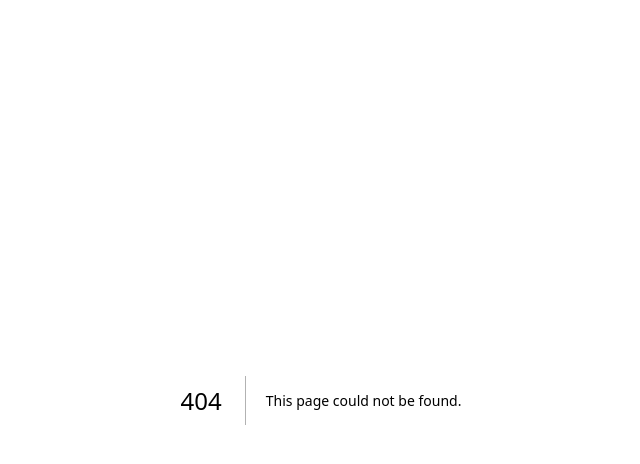
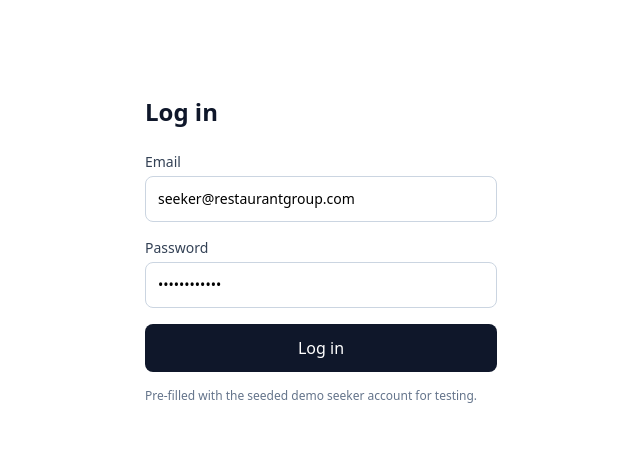
Before and after one commit to antoineinsider-commits/Seeds-Build, a Next.js app in the folder apps/web/: page /login in a window 1280 px wide. Before the commit this address had no page. Shown: the top 464 px of the page, without its empty margins (319-959 px from the left). Built offline with nearby package versions, Linux system fonts and the light colour scheme; no server answers.

Commit message:
renamed:    apps/web/app/login/page.tsk -> apps/web/app/login/page.tsx

```diff
--- /dev/null
+++ b/apps/web/app/login/page.tsx
@@ -0,0 +1,86 @@
+'use client';
+
+import React, { useState } from 'react';
+import { saveTokens } from '../../lib/auth';
+
+const API_URL = process.env.NEXT_PUBLIC_API_URL || 'http://localhost:4000/api/v1';
+
+export default function LoginPage() {
+  const [email, setEmail] = useState('seeker@restaurantgroup.com');
+  const [password, setPassword] = useState('Password123!');
+  const [error, setError] = useState<string | null>(null);
+  const [loading, setLoading] = useState(false);
+
+  const handleSubmit = async (e: React.FormEvent) => {
+    e.preventDefault();
+    setError(null);
+    setLoading(true);
+
+    try {
+      const res = await fetch(`${API_URL}/auth/login`, {
+        method: 'POST',
+        headers: { 'Content-Type': 'application/json' },
+        body: JSON.stringify({ email, password }),
+      });
+
+      if (!res.ok) {
+        const body = await res.json().catch(() => ({}));
+        throw new Error(body.message || `Login failed (${res.status})`);
+      }
+
+      const data = await res.json();
+      saveTokens(data.accessToken, data.refreshToken);
+      window.location.href = '/problems/new';
+    } catch (err) {
+      setError(err instanceof Error ? err.message : 'Login failed');
+    } finally {
+      setLoading(false);
+    }
+  };
+
+  return (
+    <div className="max-w-sm mx-auto px-4 py-24">
+      <h1 className="text-2xl font-bold text-slate-900 mb-6">Log in</h1>
+
+      {error && (
+        <div className="bg-red-50 border border-red-200 text-red-700 text-sm rounded-lg p-3 mb-4">
+          {error}
+        </div>
+      )}
+
+      <form onSubmit={handleSubmit} className="space-y-4">
+        <div>
+          <label className="block text-sm font-medium text-slate-700 mb-1">Email</label>
+          <input
+            type="email"
+            required
+            className="w-full border border-slate-300 rounded-lg p-3 text-sm focus:ring-2 focus:ring-emerald-500 outline-none"
+            value={email}
+            onChange={(e) => setEmail(e.target.value)}
+          />
+        </div>
+        <div>
+          <label className="block text-sm font-medium text-slate-700 mb-1">Password</label>
+          <input
+            type="password"
+            required
+            className="w-full border border-slate-300 rounded-lg p-3 text-sm focus:ring-2 focus:ring-emerald-500 outline-none"
+            value={password}
+            onChange={(e) => setPassword(e.target.value)}
+          />
+        </div>
+        <button
+          type="submit"
+          disabled={loading}
+          className="w-full bg-slate-900 text-white font-medium py-3 rounded-lg disabled:opacity-50"
+        >
+          {loading ? 'Logging in...' : 'Log in'}
+        </button>
+      </form>
+
+      <p className="text-xs text-slate-500 mt-4">
+        Pre-filled with the seeded demo seeker account for testing.
+      </p>
+    </div>
+  );
+}
```
